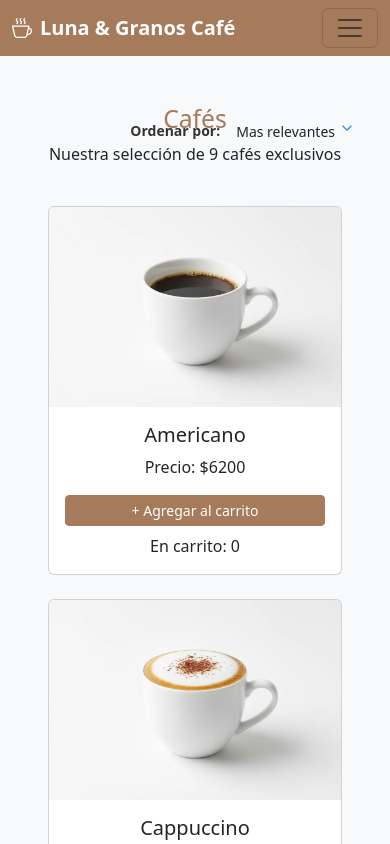
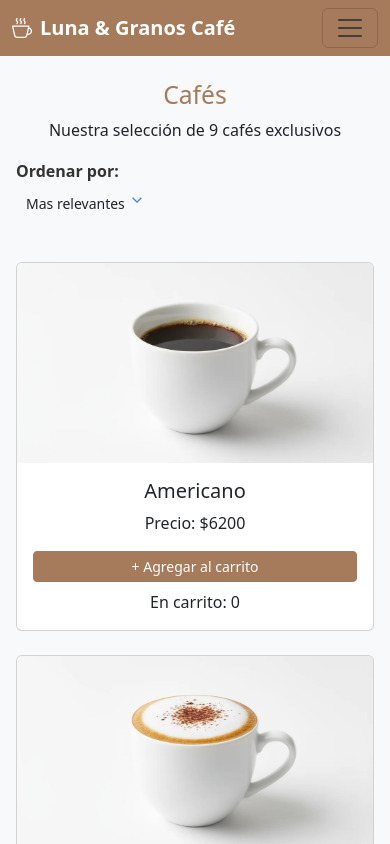
Before and after one commit to LeonelAgustinArce/Proyecto-CIU-LosDesamparados, a React (Vite) app in the folder proyecto-Cafeteria-losDesamparados/: page /carta in a window 390 px wide. Shown: the top 844 px of the page. Built offline with nearby package versions, Linux system fonts and the light colour scheme.

Commit message:
Correcciones menores

```diff
--- a/proyecto-Cafeteria-losDesamparados/src/App.css
+++ b/proyecto-Cafeteria-losDesamparados/src/App.css
@@ -111,7 +111,7 @@
   flex-wrap: wrap;
 }
 
-/* Sección Elegirnos - Actualizado */
+/* Sección Elegirnos*/
 .seccion-elegirnos {
   padding: 5rem 2rem;
   background-color: #f8f9fa;
@@ -170,7 +170,7 @@
   font-weight: 300;
 }
 
-/* Sección Favoritos - Actualizado */
+/* Sección Favoritos*/
 .seccion-favoritos {
   padding: 5rem 2rem;
   background-color: white;
@@ -602,3 +602,49 @@
     padding: 1.5rem 0.5rem;
   }
 }
+
+/* Responsive del filtro */
+@media (max-width: 768px) {
+  .containerDrop {
+    position: static !important;
+    flex-direction: column;
+    align-items: flex-start;
+    margin-bottom: 1rem;
+  }
+
+  .containerDrop p {
+    margin-right: 0;
+    margin-bottom: 0.5rem;
+    margin-top: 0;
+    font-size: 1rem;
+  }
+
+  .dropdown {
+    padding-left: 0;
+    width: 100%;
+  }
+
+  .options {
+    width: 100% !important;
+    position: static !important;
+    margin-top: 0.5rem !important;
+  }
+
+  .position-absolute.top-0.end-0 {
+    position: relative !important;
+    top: auto !important;
+    right: auto !important;
+    margin-bottom: 1.5rem;
+  }
+}
+
+
+@media (max-width: 576px) {
+  .container-fluid.bg-light.p-5 {
+    padding: 1.5rem 1rem !important;
+  }
+
+  .text-center.mb-3 {
+    margin-bottom: 1rem !important;
+  }
+}
```
Also changed, not shown: 1 other file (tests, documents, lock files or other folders).
